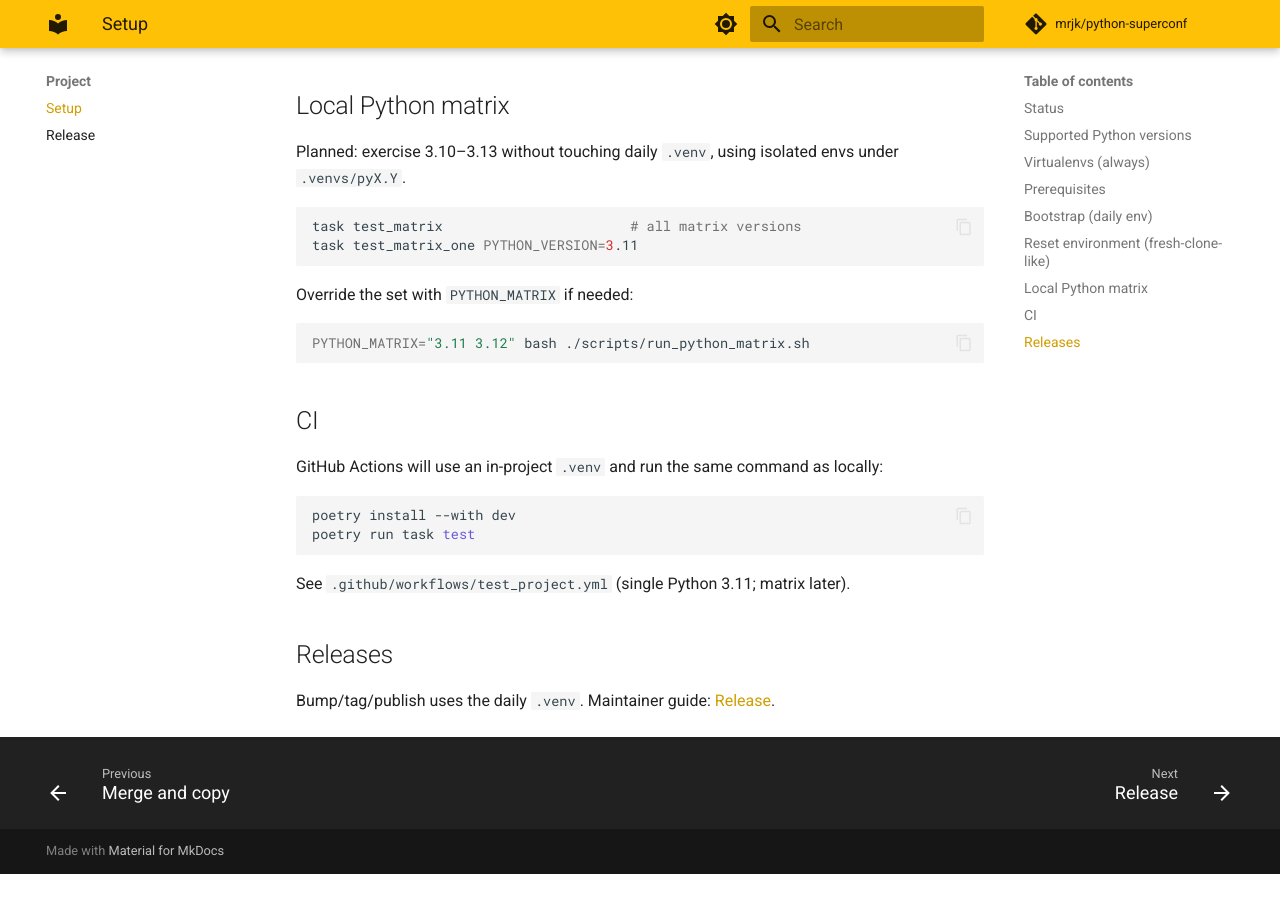
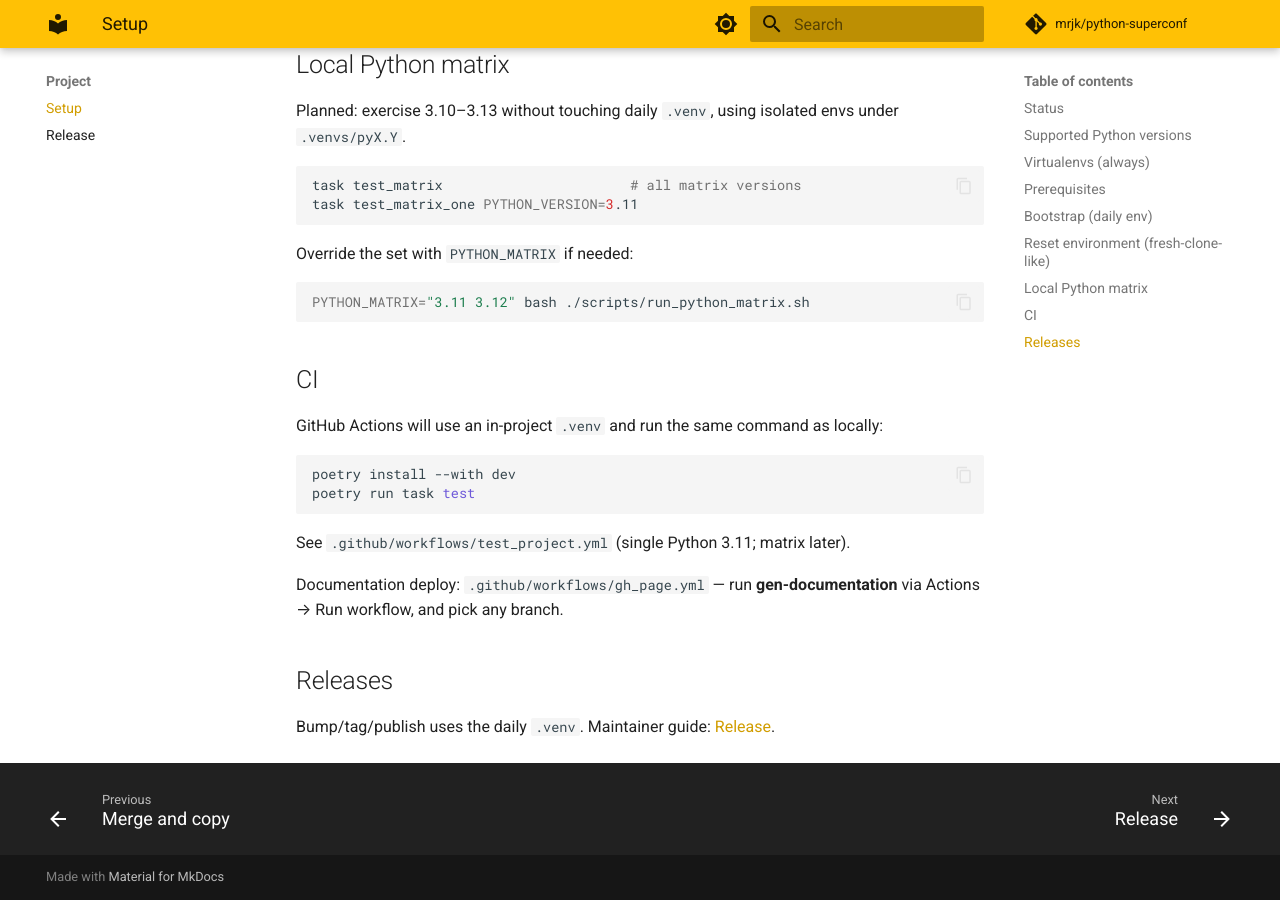
Before and after one commit to mrjk/python-superconf, an MkDocs documentation site: the page built from docs/content/project/setup.md, in a window 1280 px wide and 900 px high, scrolled down 3532 px. Built offline with MkDocs 1.6.1 and Material for MkDocs 9.7.7, drawn with Linux system fonts in a browser that asks for light colours; comment, search, counter and statistics services are not loaded; before the commit the page ends 4406 px from its top, so only the background shows below that; some of the changed text lies outside the part shown.

Commit message:
add: gh documentation job

```diff
--- a/docs/content/project/setup.md
+++ b/docs/content/project/setup.md
@@ -10,7 +10,7 @@
 | Task + `PY=poetry run` | Works (root `Taskfile.yml`) | CORE + docs Taskfile |
 | mise pins (python, poetry, task, shellcheck) | Works (`mise.toml` + `.envrc`) | Same |
 | `task clean` / `test_matrix` | Not yet | `scripts/clean_workspace.sh`, `run_python_matrix.sh` |
-| Docs Task / MkDocs CI | Docs are markdown under `docs/` | `docs/Taskfile.yml` + `gh_page` workflow |
+| Docs Task / MkDocs CI | `docs/Taskfile.yml` + `gh_page.yml` (`workflow_dispatch`, any branch) | Same |
 | GitHub Actions | `test_project.yml` (single 3.11) | Matrix + thin `setup-ci` later |
 
 Usable now: `mise install`, `poetry install --with dev`, `task test_report`, `task test_lint` / `fix_lint`, `task test_examples`, `./scripts/release.sh --dry-run`.
@@ -141,6 +141,8 @@
 
 See `.github/workflows/test_project.yml` (single Python 3.11; matrix later).
 
+Documentation deploy: `.github/workflows/gh_page.yml` — run **gen-documentation** via Actions → Run workflow, and pick any branch.
+
 ## Releases
 
 Bump/tag/publish uses the daily `.venv`. Maintainer guide: [Release](release.md).
```
Also changed, not shown: 1 other file.
